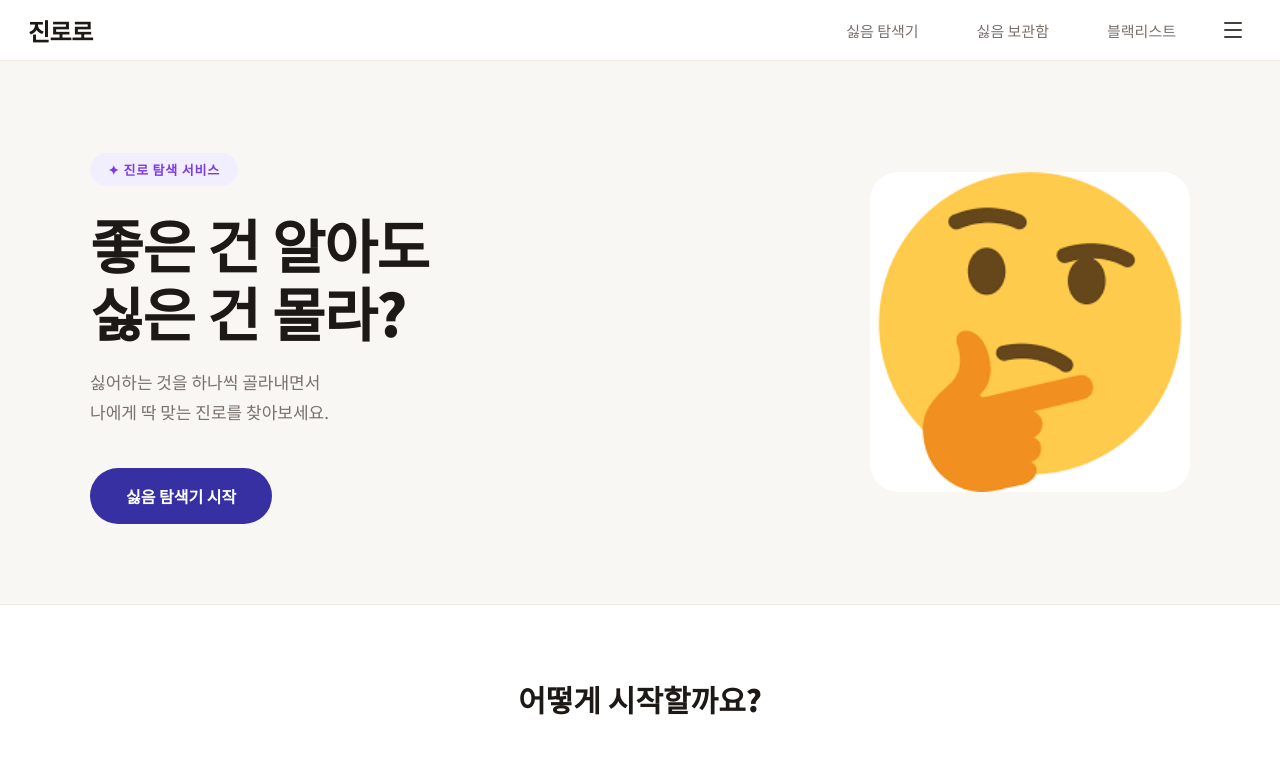
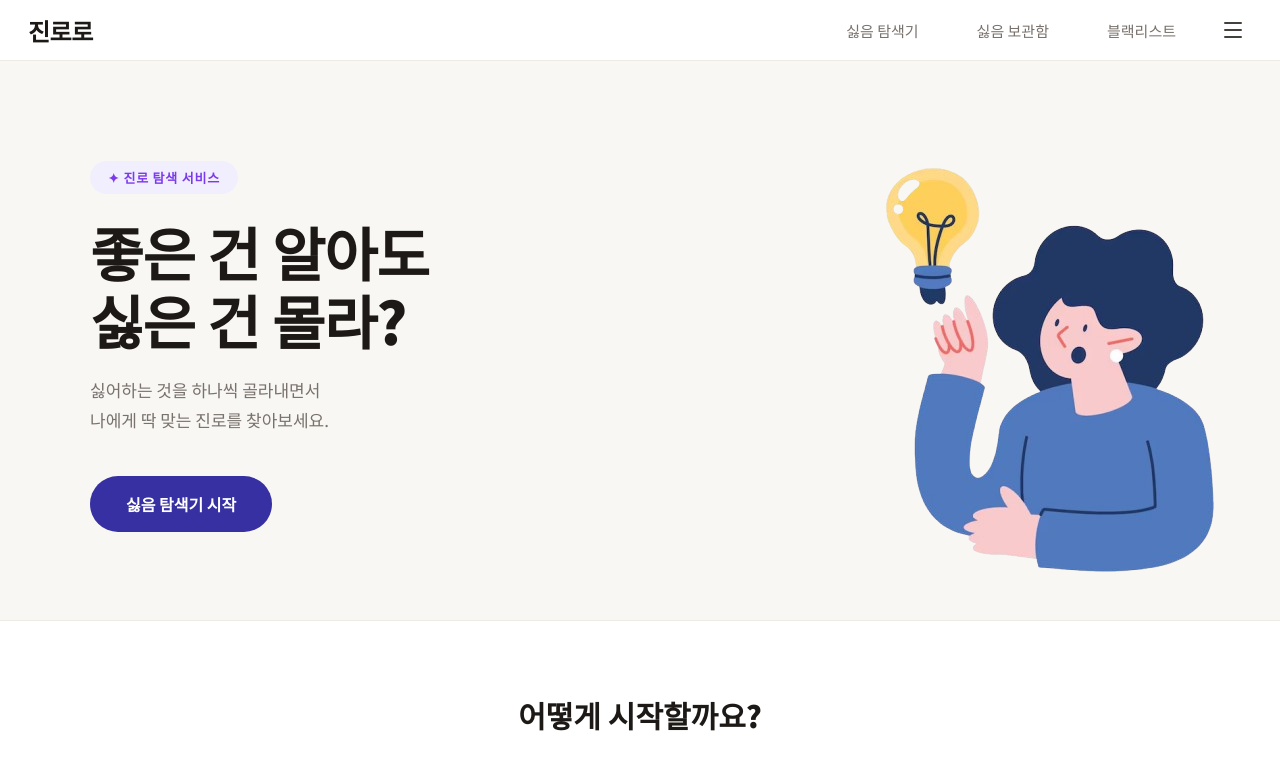
Before and after one commit to SeungSol-we/Jinroro, a React (Create React App) app in the folder front/: page /main in a window 1280 px wide. Shown: the top 768 px of the page. Built offline with nearby package versions, Linux system fonts and the light colour scheme.

Commit message:
이미지수정

```diff
--- a/front/src/pages/MainPage.css
+++ b/front/src/pages/MainPage.css
@@ -76,15 +76,15 @@
     flex-shrink: 0;
     }
     .main-hero-illust {
-    width: 320px;
-    height: 320px;
-    border-radius: 28px;
-    overflow: hidden;
+    width: 400px;
+    height: 400px;
+
     }
     .main-hero-illust img {
-    width: 100%;
-    height: 100%;
-    object-fit: cover;
+    width: 125%;
+    height: 125%;
+    object-fit: contain;
+    transform: translate(10px, -20px);
     }
 
     /* ── 기능 소개 ── */
--- a/front/src/pages/MainPage.jsx
+++ b/front/src/pages/MainPage.jsx
@@ -51,7 +51,7 @@ const MainPage = () => {
         </div>
         <div className="main-hero-right">
           <div className="main-hero-illust">
-            <img src="/hmmmm.png" alt="진로 탐색 일러스트" />
+            <img src="/main.png" alt="진로 탐색 일러스트" />
           </div>
         </div>
       </section>
```
Also changed, not shown: front/public/idea.png (added), front/public/main.png (added).
